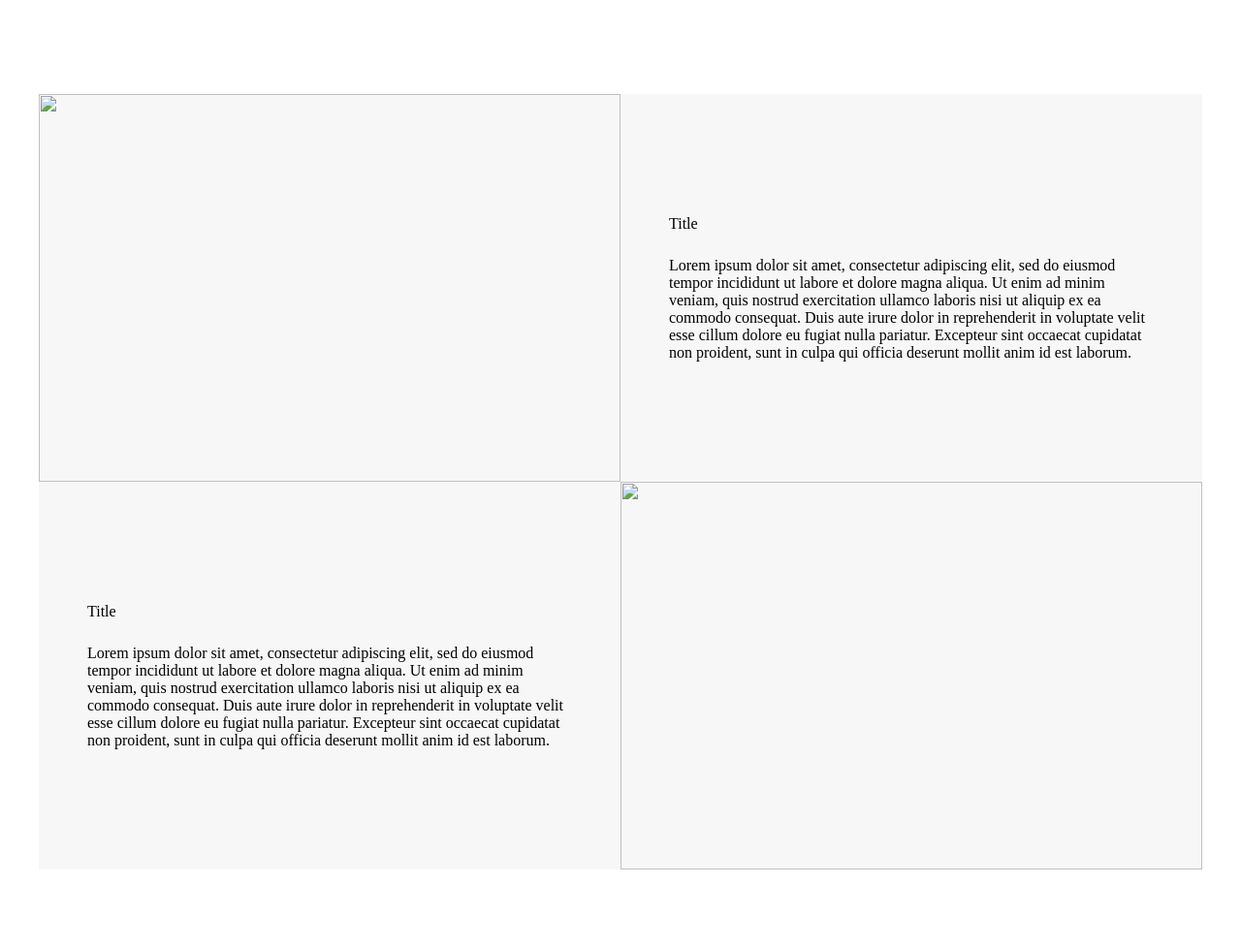
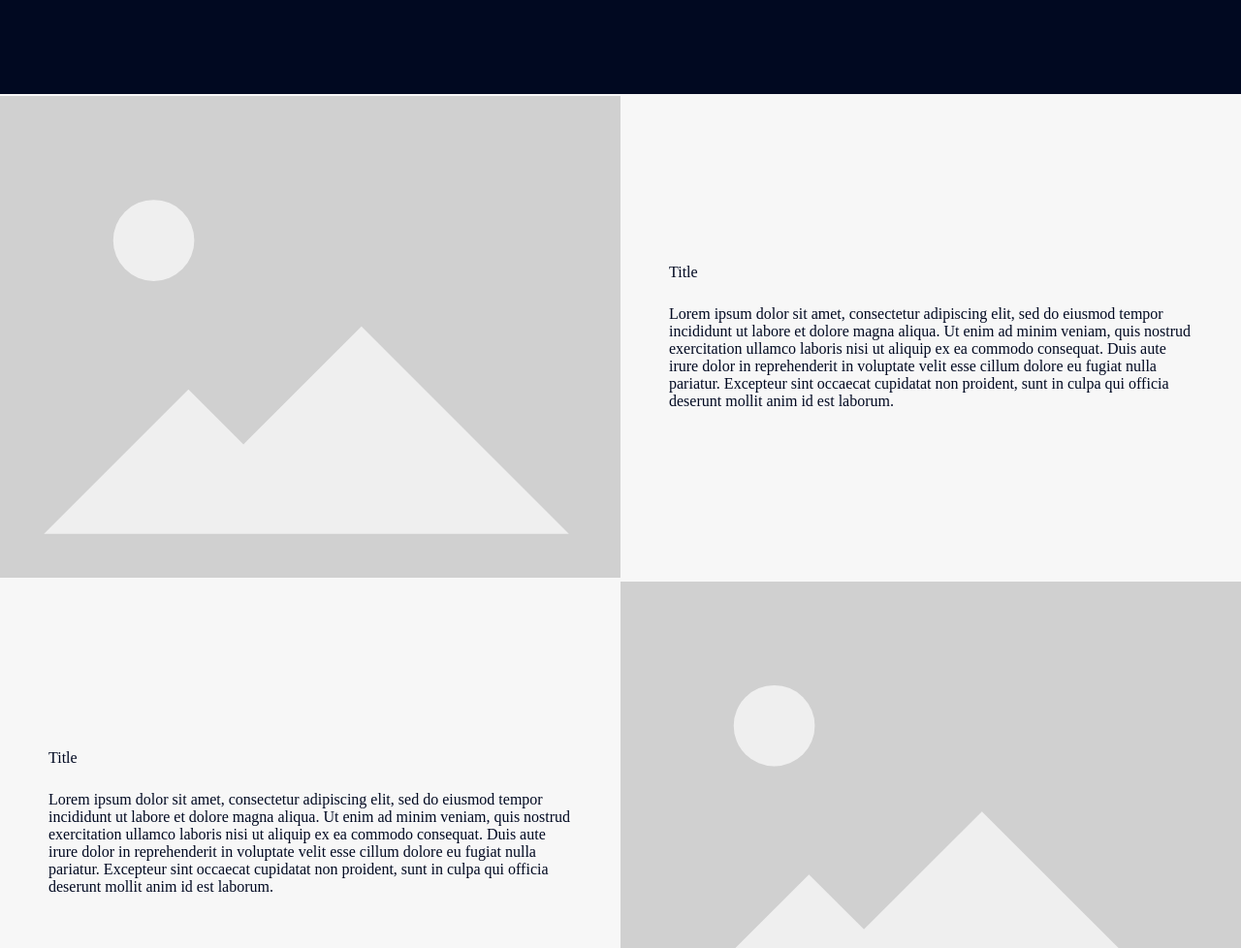
Before and after one commit to barcag07/inception-project, a plain HTML site: page pages/about-me.html in a window 1280 px wide. Shown: the part 715-1693 px from the top of the page at 97% size. Before the commit the page ends 1616 px from the top, so only its background shows below. Drawn offline with nearby package versions, Linux system fonts and the light colour scheme.

Commit message:
Add temporary img

```diff
--- a/css/about-me.css
+++ b/css/about-me.css
@@ -8,6 +8,11 @@
     margin: 0px;
     padding: 0px;
     font-family: 'Times New Roman', Times, serif;
+    color: #B2D2DD;
+}
+
+.about-me-page-container {
+    background-color: #010921;
 }
 
 .header-container {
@@ -15,7 +20,7 @@
     display: flex;
     flex-direction: column;
     align-items: center;
-    /* background-color: #36525F; */
+    background-color: #B2D2DD;
 }
 
 .header {
@@ -124,6 +129,7 @@
     height: 800px;
     display: flex;
     flex-direction: column;
+    flex: 1;
 }
 
 .text-img-box {
@@ -177,3 +183,8 @@
 .future-goals img {
     order: 1;
 }
+
+.text-box .title,
+.text-box .text {
+    color: #010921;
+}
```
Also changed, not shown: img/Placeholder_view_vector.svg (added), img/img-holder.png (added).
